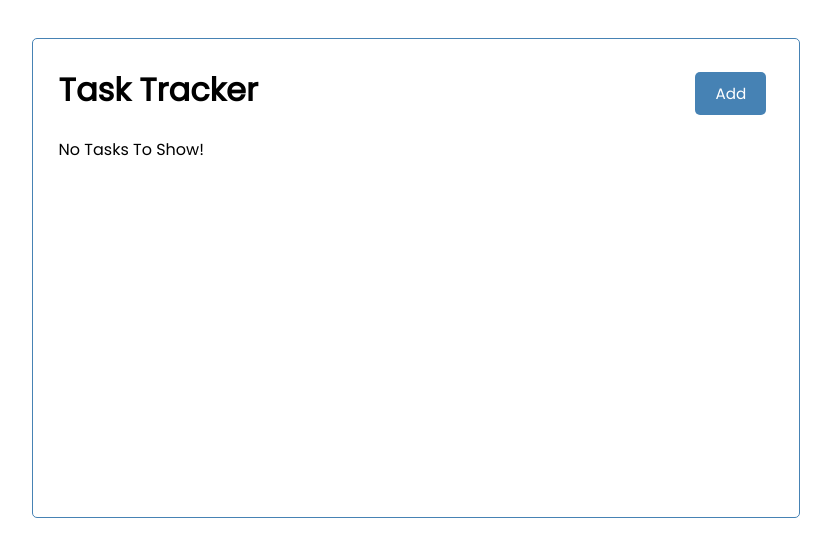
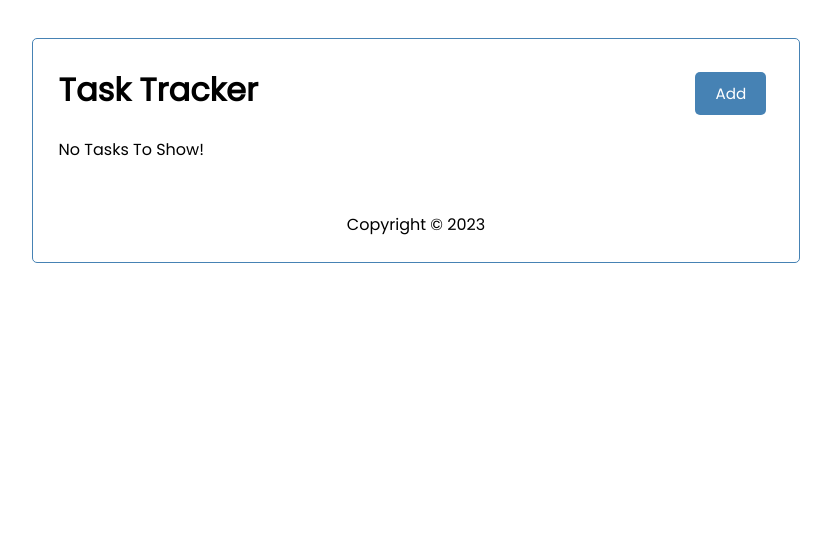
Before and after one commit to rasha-massoud/React-Task-Tracker, a React (Create React App) app: page / in a window 1280 px wide. Shown: the top 556 px of the page, without its empty margins (224-1055 px from the left). Built offline with nearby package versions, Linux system fonts and the light colour scheme.

Commit message:
Added the Footer and updated its styling

```diff
--- a/src/App.js
+++ b/src/App.js
@@ -3,6 +3,7 @@ import { useSelector } from "react-redux";
 import Header from "./components/Header";
 import AddTask from "./components/AddTask";
 import Tasks from "./components/Tasks";
+import Footer from "./components/Footer";
 
 function App() {
   const [ showAddTask, setShowAddTask] = useState(false)
@@ -22,6 +23,8 @@ function App() {
       ) : (
         "No Tasks To Show!"
       )}
+
+      <Footer />
     </div>
   );
 }
--- a/src/index.css
+++ b/src/index.css
@@ -14,7 +14,7 @@ body {
   max-width: 60%;
   margin: 3% auto;
   overflow: auto;
-  min-height: 30rem;
+  min-height: auto;
   border: 1px solid steelblue;
   padding: 2%;
   border-radius: 5px;
@@ -109,6 +109,6 @@ body {
 }
 
 footer {
-  margin-top: 3%;
+  margin-top: 7%;
   text-align: center;
 }
```
